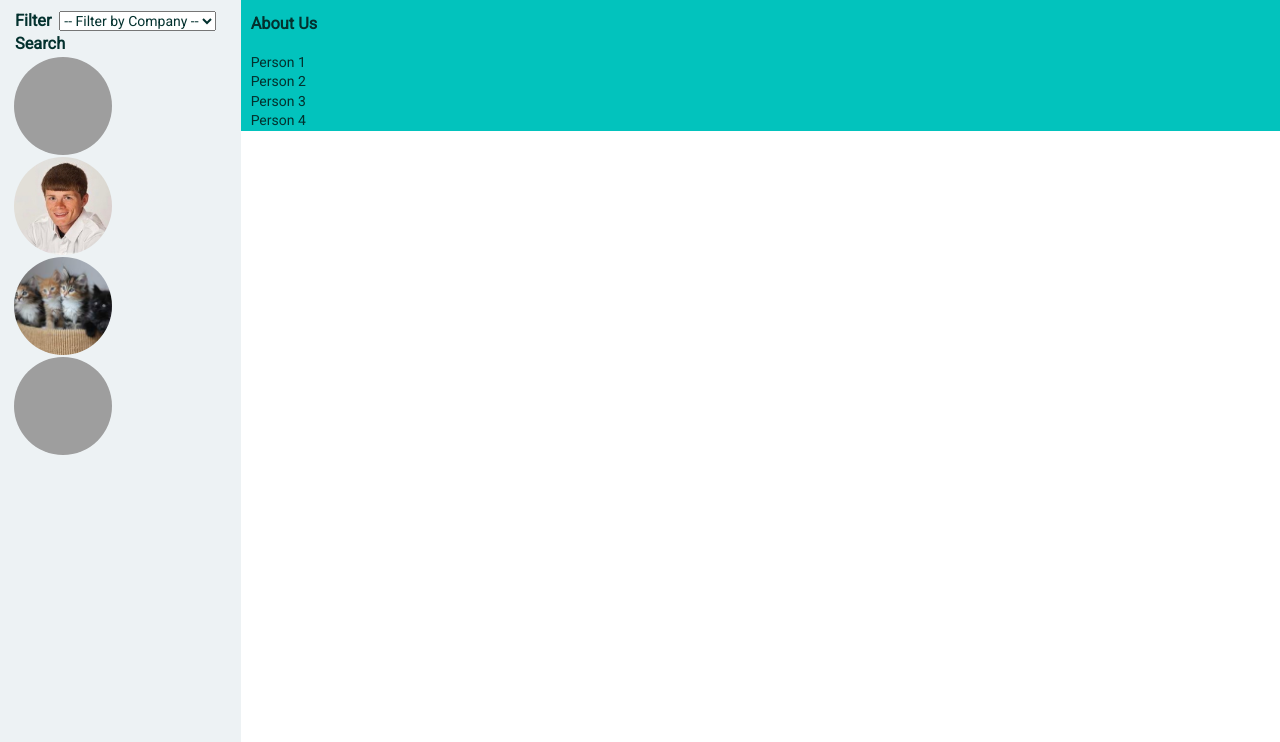
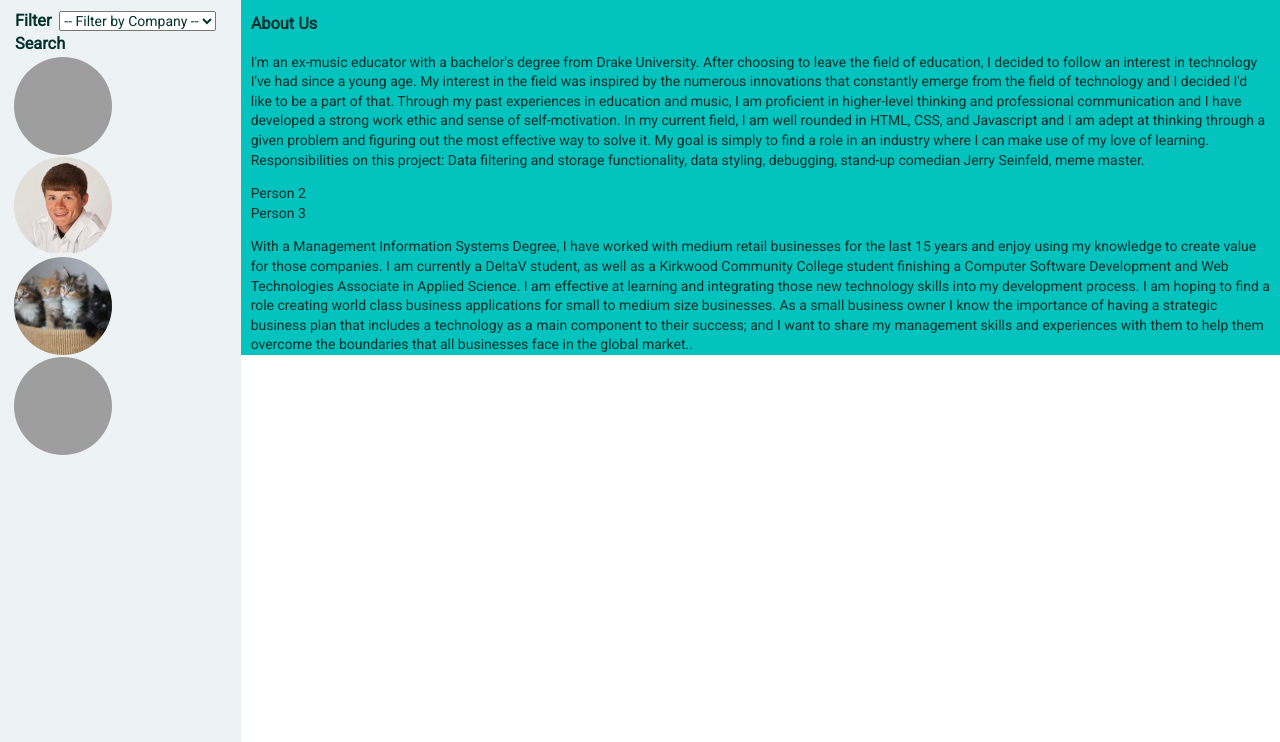
Before and after one commit to 415-facewall/facewall-415, a website: page public/index.html in a window 1280 px wide. Shown: the part 58-800 px from the top of the page. Drawn offline with nearby package versions, Linux system fonts and the light colour scheme; grey boxes are pictures that could not be loaded.

Commit message:
this adds bios for nathan and craig

```diff
--- a/public/index.html
+++ b/public/index.html
@@ -115,7 +115,8 @@
         <h3>About Us</h3>
       </div>
       <section class='bio' id='nathan_cashman'>
-        Person 1
+        <p>I'm an ex-music educator with a bachelor's degree from Drake University. After choosing to leave the field of education, I decided to follow an interest in technology I've had since a young age. My interest in the field was inspired by the numerous innovations that constantly emerge from the field of technology and I decided I'd like to be a part of that. Through my past experiences in education and music, I am proficient in higher-level thinking and professional communication and I have developed a strong work ethic and sense of self-motivation. In my current field, I am well rounded in HTML, CSS, and Javascript and I am adept at thinking through a given problem and figuring out the most effective way to solve it. My goal is simply to find a role in an industry where I can make use of my love of learning.
+        Responsibilities on this project: Data filtering and storage functionality, data styling, debugging, stand-up comedian Jerry Seinfeld, meme master.</p>
       </section>
       <section class='bio' id='marc_hauschildt'>
         Person 2
@@ -124,7 +125,7 @@
         Person 3
       </section>
       <section class='bio' id='craig_barkley'>
-        Person 4
+        <P>With a Management Information Systems Degree, I have worked with medium retail businesses for the last 15 years and enjoy using my knowledge to create value for those companies. I am currently a DeltaV student, as well as a Kirkwood Community College student finishing a Computer Software Development and Web Technologies Associate in Applied Science. I am effective at learning and integrating those new technology skills into my development process. I am hoping to find a role creating world class business applications for small to medium size businesses. As a small business owner I know the importance of having a strategic business plan that includes a technology as a main component to their success; and I want to share my management skills and experiences with them to help them overcome the boundaries that all businesses face in the global market..</P>
       </section>
     </section>
   </main>
```
